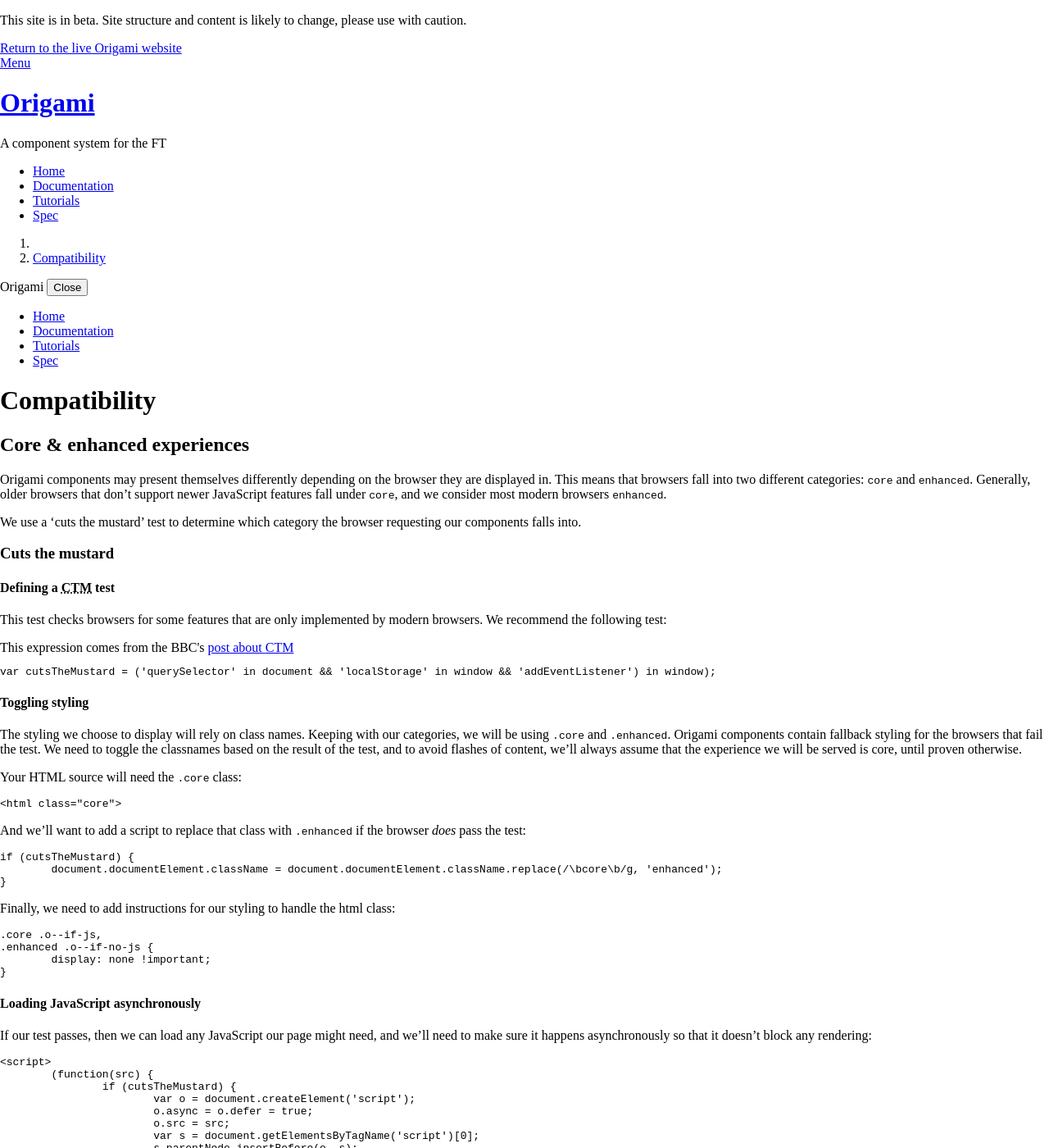
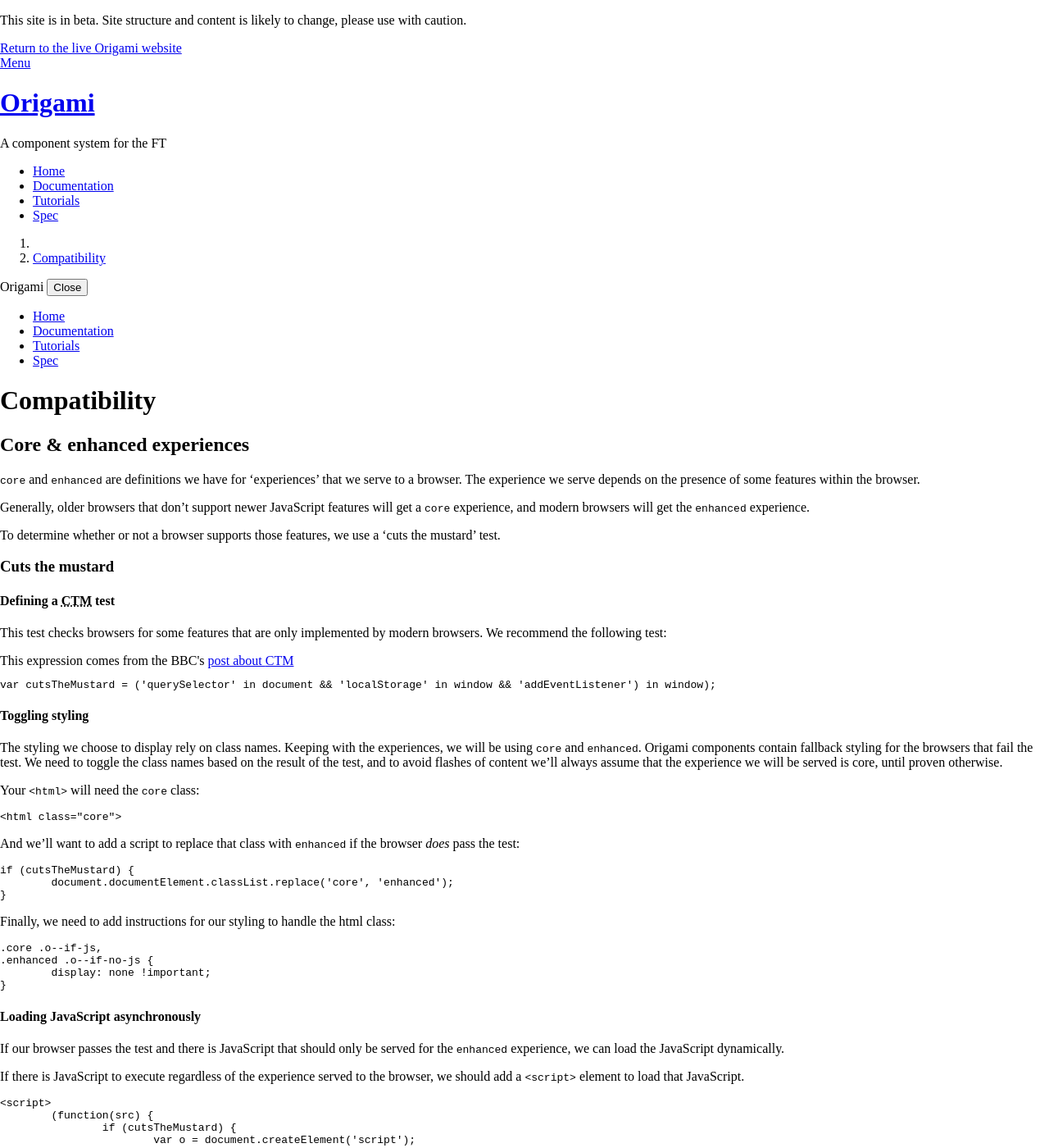
Before and after one commit to Financial-Times/origami-website, a Jekyll site: the page built from _components/compatibility.md, in a window 1280 px wide and 1400 px high. Shown: the whole window at 82% size. Built offline with Jekyll 4.4.1, drawn with Linux system fonts in a browser that asks for light colours; a style sheet for code colours, icons or effects is not loaded.

Commit message:
category v mode v experience, core & enhanced

```diff
--- a/_components/compatibility.md
+++ b/_components/compatibility.md
@@ -6,10 +6,11 @@ title: Compatibility
 
 ## Core & enhanced experiences
 
-Origami components may present themselves differently depending on the browser they are displayed in. This means that browsers fall into two different categories: `core` and `enhanced`.
-Generally, older browsers that don't support newer JavaScript features fall under `core`, and we consider most modern browsers `enhanced`.
+`core` and `enhanced` are definitions we have for 'experiences' that we serve to a browser. The experience we serve depends on the presence of some features within the browser.
 
-We use a 'cuts the mustard' test to determine which category the browser requesting our components falls into.
+Generally, older browsers that don't support newer JavaScript features will get a `core` experience, and modern browsers will get the `enhanced` experience.
+
+To determine whether or not a browser supports those features, we use a 'cuts the mustard' test.
 
 ### Cuts the mustard
 
@@ -23,15 +24,15 @@ This test checks browsers for some features that are only implemented by modern
 
 #### Toggling styling
 
-The styling we choose to display will rely on class names. Keeping with our categories, we will be using `.core` and `.enhanced`. Origami components contain fallback styling for the browsers that fail the test. We need to toggle the classnames based on the result of the test, and to avoid flashes of content, we'll always assume that the experience we will be served is core, until proven otherwise.
+The styling we choose to display rely on class names. Keeping with the experiences, we will be using `core` and `enhanced`. Origami components contain fallback styling for the browsers that fail the test. We need to toggle the class names based on the result of the test, and to avoid flashes of content we'll always assume that the experience we will be served is core, until proven otherwise.
 
-Your HTML source will need the `.core` class:
+Your `<html>` will need the `core` class:
 <pre><code class="o-syntax-highlight--html">&lt;html class="core"></code></pre>
 
-And we'll want to add a script to replace that class with `.enhanced` if the browser _does_ pass the test:
+And we'll want to add a script to replace that class with `enhanced` if the browser _does_ pass the test:
 
 <pre class="o-layout__main__full-span"><code class="o-syntax-highlight--javascript">if (cutsTheMustard) {
-	document.documentElement.className = document.documentElement.className.replace(/\bcore\b/g, 'enhanced');
+	document.documentElement.classList.replace('core', 'enhanced');
 }</code></pre>
 
 Finally, we need to add instructions for our styling to handle the html class:
@@ -42,7 +43,9 @@ Finally, we need to add instructions for our styling to handle the html class:
 
 #### Loading JavaScript asynchronously
 
-If our test passes, then we can load any JavaScript our page might need, and we'll need to make sure it happens asynchronously so that it doesn't block any rendering:
+If our browser passes the test and there is JavaScript that should only be served for the `enhanced` experience, we can load the JavaScript dynamically.
+
+If there is JavaScript to execute regardless of the experience served to the browser, we should add a `<script>` element to load that JavaScript.
 
 <pre><code class="o-syntax-highlight--javascript">&lt;script>
 	(function(src) {
```
Also changed, not shown: _components/initialising.md (+11 -10 lines), _components/versioning.md (+1 -1 lines).
